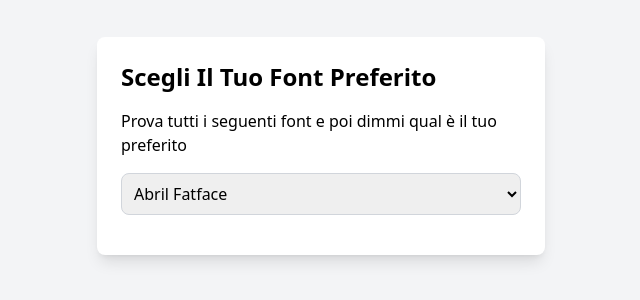
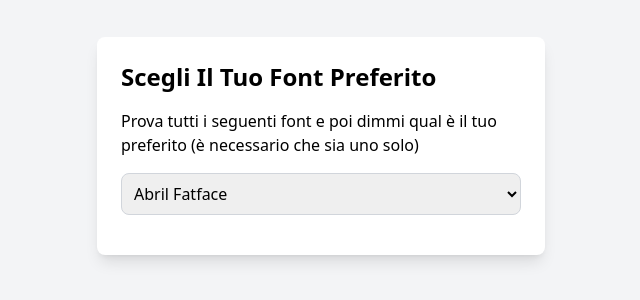
Before and after one commit to TommyTommy10/Font-Selector, a plain HTML site: page index.html in a window 1280 px wide. Shown: the part 254-554 px from the top of the page, without its empty margins (319-959 px from the left). Drawn offline with nearby package versions, Linux system fonts and the light colour scheme; a web font is replaced by a local one.

Commit message:
Update index.html

```diff
--- a/index.html
+++ b/index.html
@@ -61,7 +61,7 @@
 <body class="bg-gray-100 min-h-screen flex flex-col items-center justify-center p-4">
     <div class="bg-white p-6 rounded-lg shadow-lg w-full max-w-md">
         <h1 class="text-2xl font-bold mb-4">Scegli Il Tuo Font Preferito</h1>
-        <p class="mb-4">Prova tutti i seguenti font e poi dimmi qual è il tuo preferito</p>
+        <p class="mb-4">Prova tutti i seguenti font e poi dimmi qual è il tuo preferito (è necessario che sia uno solo)</p>
         <select id="fontSelector" class="w-full p-2 border border-gray-300 rounded-lg mb-4" onchange="changeFont()">
             <option value="Abril Fatface">Abril Fatface</option>
             <option value="Alex Brush">Alex Brush</option>
```
